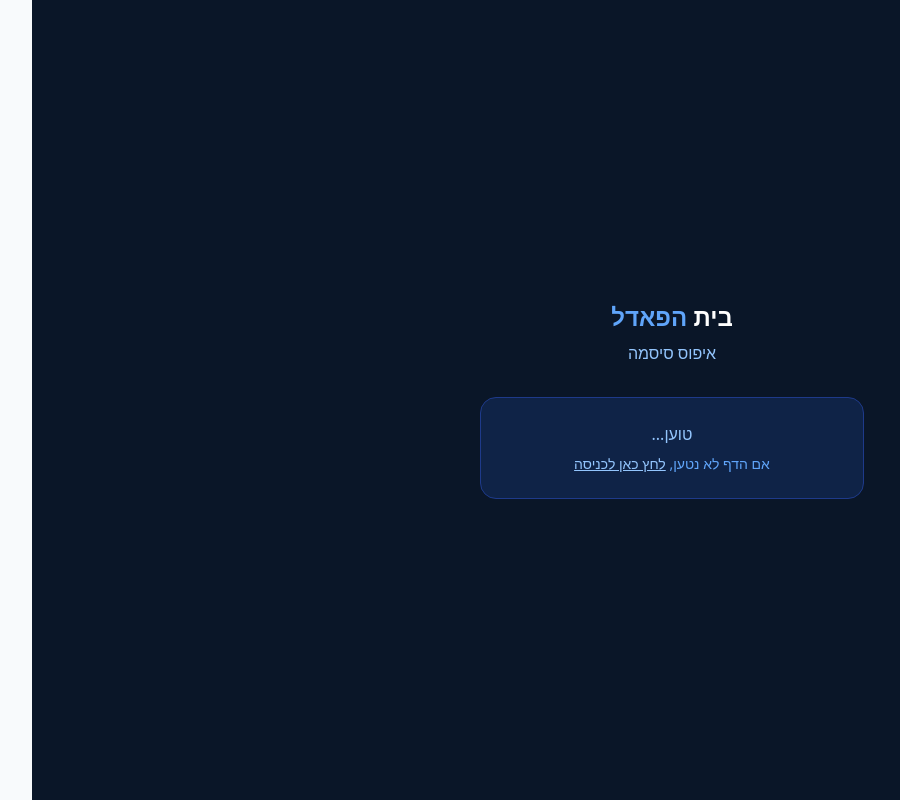
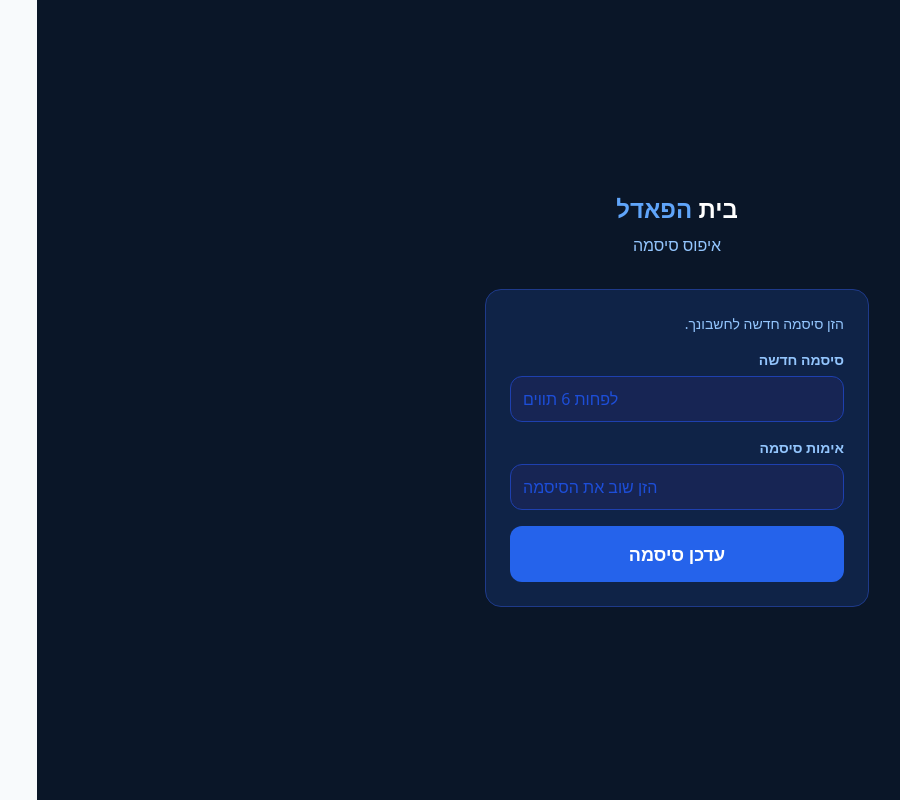
Before and after one commit to liran2706-blip/Beit-HaPadel, a Next.js app: page /reset-password in a window 1280 px wide. Shown: the whole page, without its empty margins (58-958 px from the left). Built offline with nearby package versions, Linux system fonts and the light colour scheme; no server answers.

Commit message:
Always show reset password form

```diff
--- a/app/reset-password/page.tsx
+++ b/app/reset-password/page.tsx
@@ -13,12 +13,7 @@ export default function ResetPasswordPage() {
   const [ready, setReady] = useState(false);
 
   useEffect(() => {
-    const supabase = createClient();
-    supabase.auth.onAuthStateChange((event) => {
-      if (event === 'PASSWORD_RECOVERY') {
-        setReady(true);
-      }
-    });
+    setReady(true);
   }, []);
 
   async function handleReset(e: React.FormEvent) {
@@ -57,31 +52,26 @@ export default function ResetPasswordPage() {
               <p className="text-blue-300 text-sm mt-2">מעביר אותך לדף הבית...</p>
             </div>
           ) : !ready ? (
-            <div className="text-center">
+            <div className="text-center space-y-3">
               <p className="text-blue-300">טוען...</p>
-              <p className="text-blue-400 text-sm mt-2">אם הדף לא נטען, <Link href="/login" className="text-blue-300 underline">לחץ כאן לכניסה</Link></p>
+              <p className="text-blue-400 text-sm">אם הדף לא נטען תוך כמה שניות,{' '}
+                <Link href="/login" className="text-blue-300 underline">לחץ כאן לכניסה</Link>
+              </p>
             </div>
           ) : (
             <form onSubmit={handleReset} className="space-y-4">
+              <p className="text-blue-300 text-sm mb-2">הזן סיסמה חדשה לחשבונך.</p>
               <div>
                 <label className="block text-sm font-semibold text-blue-300 mb-1.5">סיסמה חדשה</label>
-                <input
-                  type="password"
-                  value={password}
-                  onChange={(e) => setPassword(e.target.value)}
-                  placeholder="לפחות 6 תווים"
-                  dir="ltr"
+                <input type="password" value={password} onChange={(e) => setPassword(e.target.value)}
+                  placeholder="לפחות 6 תווים" dir="ltr" required
                   className="w-full bg-blue-950 border border-blue-800 rounded-xl px-3 py-2.5 text-white placeholder-blue-700 focus:outline-none focus:ring-2 focus:ring-blue-500"
                 />
               </div>
               <div>
                 <label className="block text-sm font-semibold text-blue-300 mb-1.5">אימות סיסמה</label>
-                <input
-                  type="password"
-                  value={confirm}
-                  onChange={(e) => setConfirm(e.target.value)}
-                  placeholder="הזן שוב את הסיסמה"
-                  dir="ltr"
+                <input type="password" value={confirm} onChange={(e) => setConfirm(e.target.value)}
+                  placeholder="הזן שוב את הסיסמה" dir="ltr" required
                   className="w-full bg-blue-950 border border-blue-800 rounded-xl px-3 py-2.5 text-white placeholder-blue-700 focus:outline-none focus:ring-2 focus:ring-blue-500"
                 />
               </div>
@@ -90,9 +80,7 @@ export default function ResetPasswordPage() {
                 <p className="text-red-400 text-sm bg-red-900/20 border border-red-800 rounded-xl px-3 py-2">{error}</p>
               )}
 
-              <button
-                type="submit"
-                disabled={loading}
+              <button type="submit" disabled={loading}
                 className="w-full bg-blue-600 hover:bg-blue-500 disabled:bg-blue-900 text-white font-bold py-3.5 rounded-xl text-lg transition-colors"
               >
                 {loading ? 'מעדכן...' : 'עדכן סיסמה'}
```
